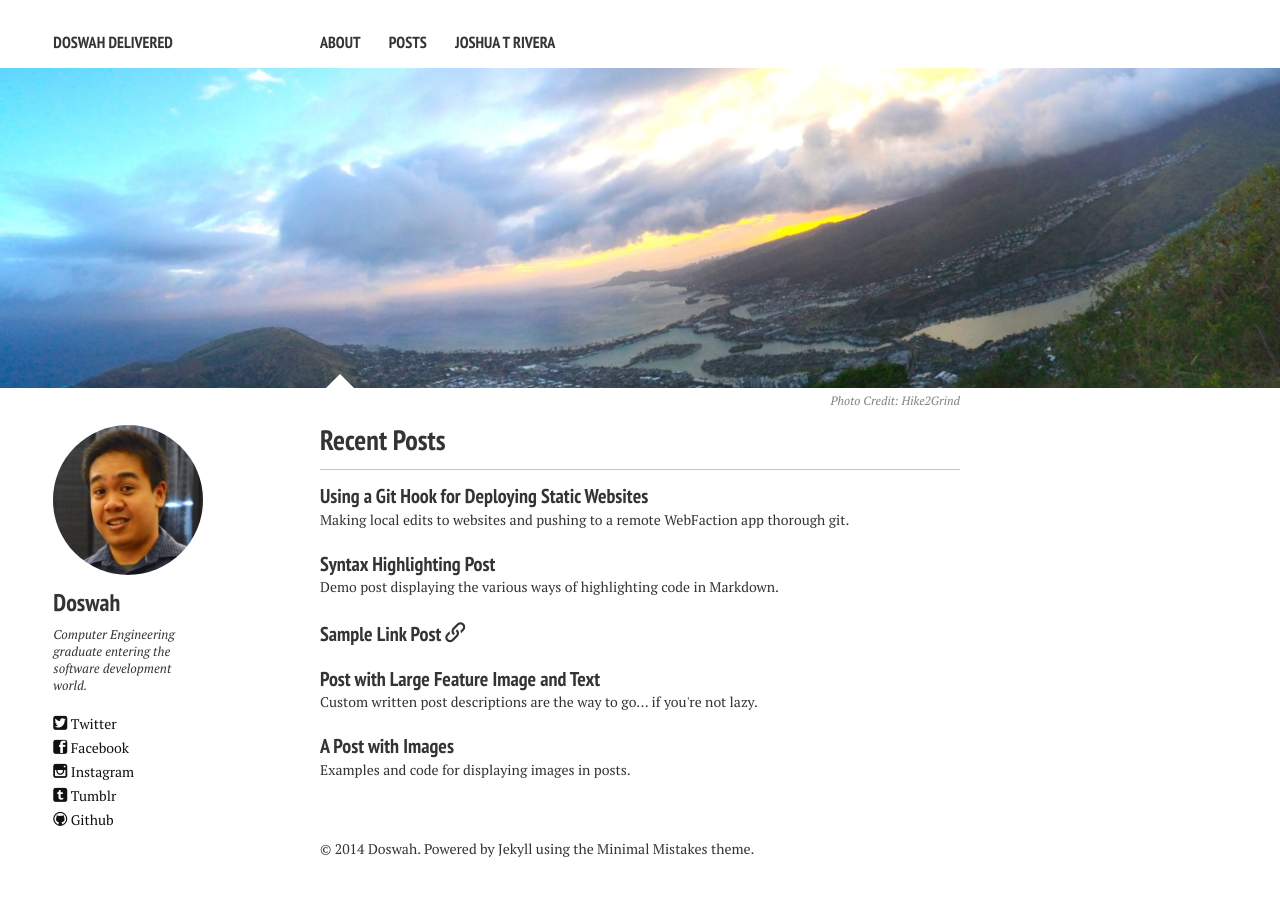
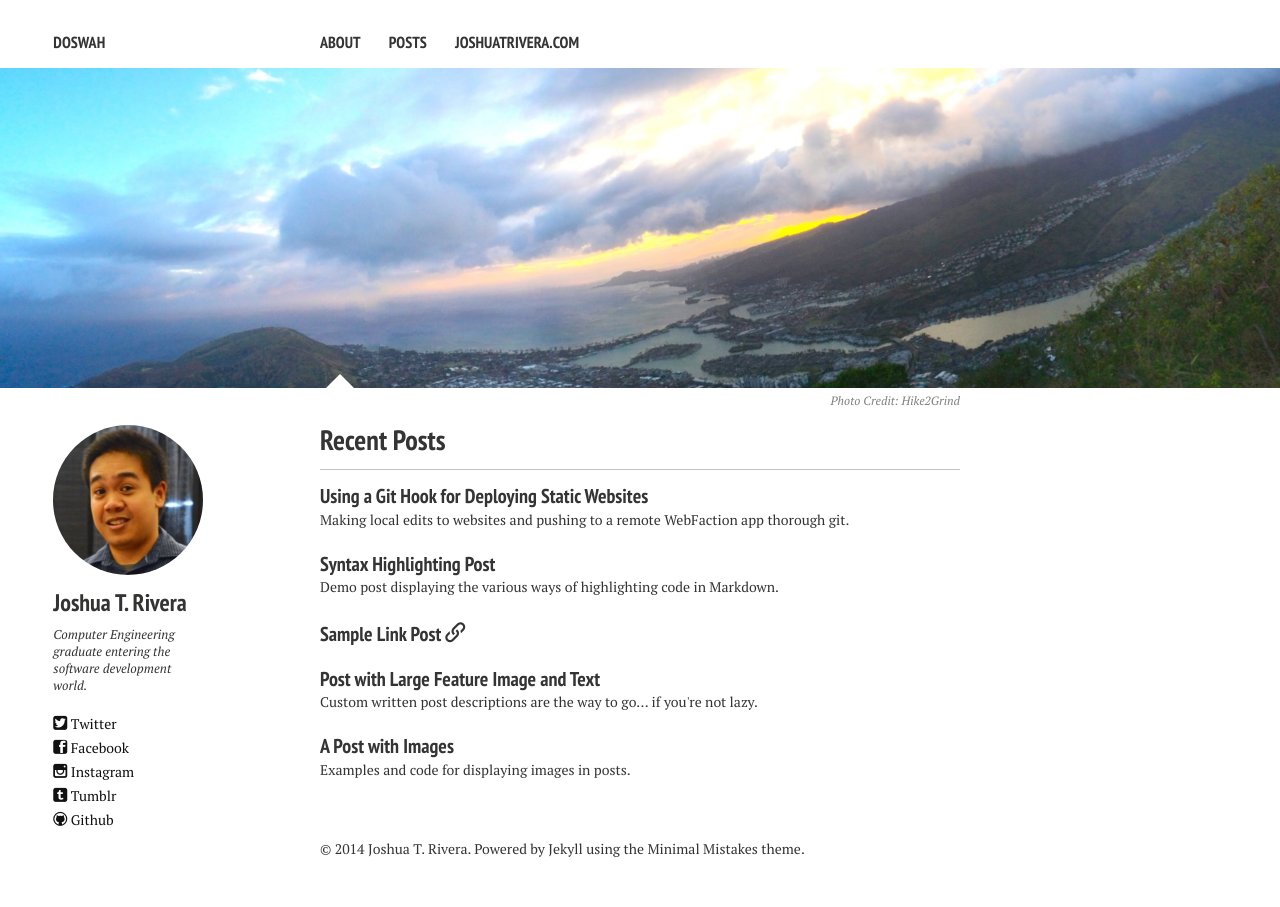
Before and after one commit to alexpolonsky/doswah.com, a Jekyll site: the page built from index.md, in a window 1280 px wide. Built offline with Jekyll 4.4.1, drawn with Linux system fonts in a browser that asks for light colours; nearby versions of some CDN libraries.

Commit message:
Updated menu bar with joshuatrivera.com

```diff
--- a/_config.yml
+++ b/_config.yml
@@ -1,4 +1,4 @@
-title:           Doswah Delivered
+title:           Doswah
 description:     Life is a story.
 # Your site's domain goes here. Leave localhost server or blank when working locally.
 url: 		 http://doswah.com
@@ -6,7 +6,7 @@ disqus_shortname:
 
 # Owner/author information
 owner:
-  name:           Doswah
+  name:           Joshua T. Rivera
   avatar:         bio-photo.jpg
   bio:            "Computer Engineering graduate entering the software development world."
   email:          doswah@gmail.com
@@ -41,7 +41,7 @@ links:
     url: /posts/
 #  - title: Theme Setup
 #    url: /theme-setup/
-  - title: Joshua T Rivera
+  - title: JoshuaTRivera.com
     url: http://joshuatrivera.com
     external: true
 
```
Also changed, not shown: _posts/2013-08-16-code-highlighting-post.md (+2 -0 lines), 2 other files.
